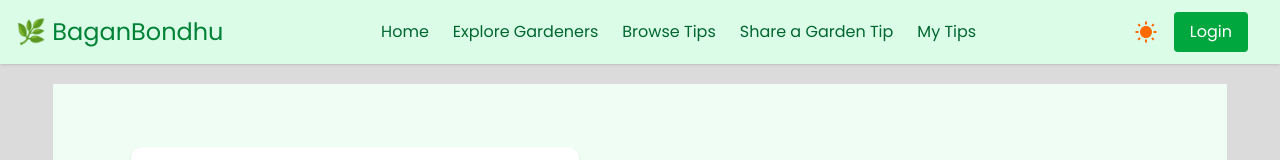
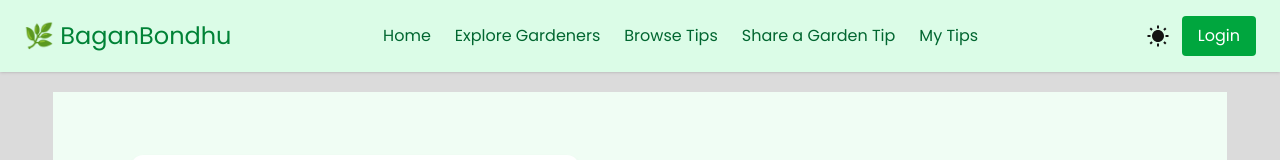
Before and after one commit to jubayer608/gardening-community-client-a10, a React (Vite) app: page /auth/register in a window 1280 px wide. Shown: the top 160 px of the page. Built offline with nearby package versions, Linux system fonts and the light colour scheme; no server answers.

Commit message:
edited redme file

```diff
--- a/src/Components/Navbar.jsx
+++ b/src/Components/Navbar.jsx
@@ -9,17 +9,10 @@ import { IoMdSunny } from "react-icons/io";
 const Navbar = () => {
   const { user, logOut } = useContext(AuthContext);
   const [mobileMenu, setMobileMenu] = useState(false);
-  const [isDark, setIsDark] = useState(
-    localStorage.getItem("isDark") === "true"
-  );
+  const [isDark, setIsDark] = useState(localStorage.getItem("isDark") === "true");
 
   useEffect(() => {
     localStorage.setItem("isDark", isDark);
-    if (isDark) {
-      document.documentElement.classList.add("dark");
-    } else {
-      document.documentElement.classList.remove("dark");
-    }
   }, [isDark]);
 
   const handleChange = () => {
@@ -53,32 +46,42 @@ const Navbar = () => {
   );
 
   return (
-    <nav className="bg-green-100 dark:bg-gray-900 text-green-800 dark:text-white shadow px-4 py-3 font-sans relative z-50">
-      <div className="max-w-7xl mx-auto flex justify-between items-center">
+    <nav className="bg-green-100 shadow px-6 py-4 flex justify-between items-center font-sans relative">
+      <div className="text-2xl font-bold text-green-700">
+        <Link to="/">🌿 BaganBondhu</Link>
+      </div>
 
-        <Link to="/" className="text-2xl font-bold text-green-700 dark:text-green-300">
-          🌿 BaganBondhu
-        </Link>
-        <div className="hidden md:flex space-x-6 items-center">
+      <div className="hidden md:flex space-x-6 text-green-800 items-center">
         {navLinks}
       </div>
 
-        <div className="flex items-center space-x-4">
+      <div className="md:hidden">
+        <button onClick={() => setMobileMenu(!mobileMenu)}>
+          {mobileMenu ? <FiX size={24} /> : <FiMenu size={24} />}
+        </button>
+      </div>
 
-          <label className="cursor-pointer flex items-center">
+      {mobileMenu && (
+        <div className="absolute top-full left-0 w-full bg-green-50 border-t p-4 flex flex-col space-y-4 md:hidden z-50">
+          {navLinks}
+        </div>
+      )}
+
+      <div className="flex items-center ml-4 space-x-3">
+        <label className="swap swap-rotate">
           <input
             type="checkbox"
-              className="hidden"
+            className="theme-controller"
+            value="coffee"
             onChange={handleChange}
             checked={isDark}
           />
-            {isDark ? (
-              <FaMoon className="h-5 w-5 text-yellow-400" />
-            ) : (
-              <IoMdSunny className="h-6 w-6 text-orange-500" />
-            )}
+          <FaMoon className="swap-on h-6 w-6" />
+          <IoMdSunny className="swap-off h-6 w-6" />
         </label>
+
         {!user ? (
+
           <Link
             to="/auth/login"
             className="bg-green-600 text-white px-4 py-2 rounded hover:bg-green-700 transition"
@@ -86,32 +89,21 @@ const Navbar = () => {
             Login
           </Link>
         ) : (
-            <div className="relative group">
-              <img
-                src={user.photoURL}
-                alt={user.displayName || user.name}
-                className="w-10 h-10 rounded-full cursor-pointer"
-              />
-              <div className="absolute right-0 mt-2 bg-white dark:bg-gray-800 shadow-lg rounded-md p-2 hidden group-hover:block">
-                <button
-                  onClick={handleLogOut}
-                  className="w-full text-left px-4 py-2 hover:bg-green-100 dark:hover:bg-gray-700 rounded"
-                >
-                  Logout
-                </button>
+          <div className="dropdown dropdown-end">
+            <div tabIndex={0} role="button" className="btn btn-ghost btn-circle avatar">
+              <div className="w-10 rounded-full">
+                <img alt={user.displayName || user.name} src={user.photoURL} />
               </div>
             </div>
-          )}
-          <button onClick={() => setMobileMenu(!mobileMenu)} className="md:hidden">
-            {mobileMenu ? <FiX size={24} /> : <FiMenu size={24} />}
-          </button>
-        </div>
-      </div>
-      {mobileMenu && (
-        <div className="md:hidden mt-4 space-y-4 flex flex-col items-start pl-4 pr-4 pb-4 bg-green-50 dark:bg-gray-800 shadow rounded-md">
-          {navLinks}
+            <ul
+              tabIndex={0}
+              className="menu menu-sm dropdown-content bg-base-100 rounded-box z-1 mt-3 w-52 p-2 shadow"
+            >
+              <button className="btn bg-green-600" onClick={handleLogOut}>Logout</button>
+            </ul>
           </div>
         )}
+      </div>
     </nav>
   );
 };
```
Also changed, not shown: 1 other file (tests, documents, lock files or other folders). Lines whose indentation alone changed are shown as unchanged.
